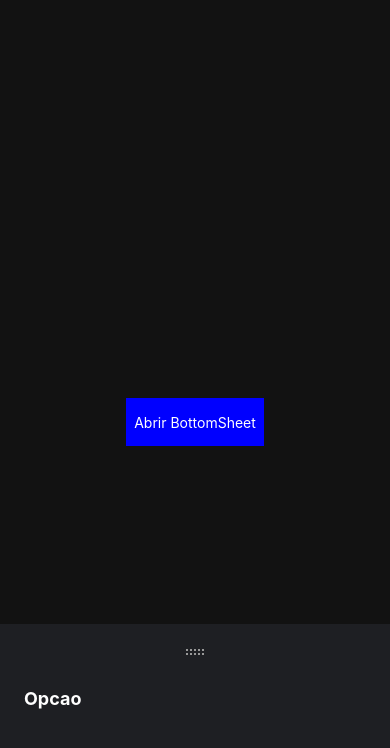
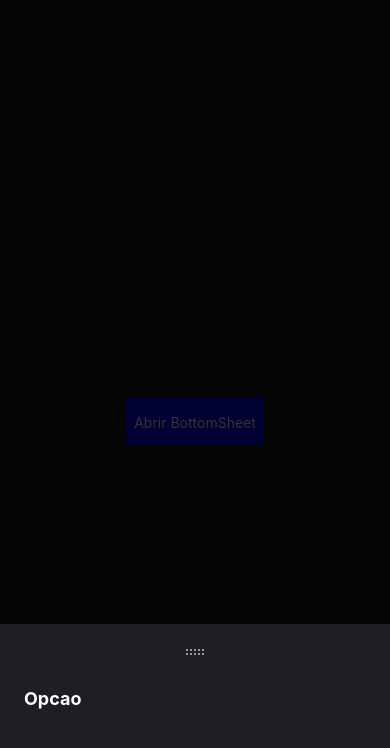
Before and after one commit to godrix/modalize, a React Native app: screen / in a window 390 px wide. Both pictures are taken after a click on the button "Abrir BottomSheet". Shown: the top 748 px of the page. Built offline with nearby package versions, Linux system fonts and the light colour scheme.

Commit message:
chore: add opacity and close in out

```diff
--- a/src/components/BottomSheet/BottomSheet.tsx
+++ b/src/components/BottomSheet/BottomSheet.tsx
@@ -1,7 +1,7 @@
-import React from 'react';
-import { View, StyleSheet, Dimensions, Text } from 'react-native';
-import {MaterialCommunityIcons} from '@expo/vector-icons';
-import {Gesture, GestureDetector} from 'react-native-gesture-handler';
+import React from "react";
+import { View, StyleSheet, Dimensions, Text, Pressable } from "react-native";
+import { MaterialCommunityIcons } from "@expo/vector-icons";
+import { Gesture, GestureDetector } from "react-native-gesture-handler";
 import Animated, {
   useSharedValue,
   withSpring,
@@ -9,56 +9,62 @@ import Animated, {
   runOnJS,
   useAnimatedStyle,
   SlideInDown,
-  SlideOutDown
-} from 'react-native-reanimated';
+  SlideOutDown,
+  FadeIn,
+  FadeOut,
+} from "react-native-reanimated";
 
 const DIMENSION = Dimensions.get("window");
 export const BOTTOM_SHEET_HEIGHT = 220;
 export const SHEET_OVER_DRAG = 20;
 
 type Props = {
-  onClose: ()=>void;
-  visible:boolean;
-}
+  onClose: () => void;
+  visible: boolean;
+};
 
-export function BottomSheet({onClose, visible}:Props) {
-
+export function BottomSheet({ onClose, visible }: Props) {
   const offset = useSharedValue(0);
 
-  const closeBottomSheet = ()=>{
+  const closeBottomSheet = () => {
     offset.value = 0;
     onClose();
-  }
+  };
 
-  const pan = Gesture.Pan().onChange(( event )=>{
+  const pan = Gesture.Pan()
+    .onChange((event) => {
       const offsetDelta = event.changeY + offset.value;
       const clamp = Math.max(-SHEET_OVER_DRAG, offsetDelta);
 
       offset.value = offsetDelta > 0 ? offsetDelta : withSpring(clamp);
-  }).onFinalize(()=>{
-    if(offset.value < BOTTOM_SHEET_HEIGHT / 3){
+    })
+    .onFinalize(() => {
+      if (offset.value < BOTTOM_SHEET_HEIGHT / 3) {
         offset.value = withSpring(0);
-    }else{
-      offset.value =  withTiming(BOTTOM_SHEET_HEIGHT, {}, ()=>{
-        runOnJS(closeBottomSheet)()
+      } else {
+        offset.value = withTiming(BOTTOM_SHEET_HEIGHT, {}, () => {
+          runOnJS(closeBottomSheet)();
         });
       }
-  })
+    });
 
-  const translateY = useAnimatedStyle(()=> ({
-    transform: [{translateY:offset.value}]
-  }))
+  const translateY = useAnimatedStyle(() => ({
+    transform: [{ translateY: offset.value }],
+  }));
 
-  if(!visible){
+  if (!visible) {
     return null;
   }
 
   return (
+    <Animated.View entering={FadeIn} exiting={FadeOut} style={styles.out}>
+      <Pressable style={{flex:1}} onPress={closeBottomSheet} />
       <GestureDetector gesture={pan}>
         <Animated.View
           entering={SlideInDown.springify().damping(15)}
           exiting={SlideOutDown}
-    style={[styles.container, translateY]}>
+          style={[styles.container, translateY]}
+        >
           <MaterialCommunityIcons
             name="drag-horizontal"
             color="#999"
@@ -68,6 +74,7 @@ export function BottomSheet({onClose, visible}:Props) {
           <Text style={styles.title}>Opcao</Text>
         </Animated.View>
       </GestureDetector>
+    </Animated.View>
   );
 }
 
@@ -75,18 +82,24 @@ const styles = StyleSheet.create({
   container: {
     width: DIMENSION.width,
     height: BOTTOM_SHEET_HEIGHT,
-    backgroundColor: '#1e1f23',
-    position: 'absolute',
+    backgroundColor: "#1e1f23",
+    position: "absolute",
     bottom: 0,
   },
-  title:{
+  title: {
     color: "#fff",
     fontSize: 18,
     fontWeight: "bold",
-    margin: 24
+    margin: 24,
   },
-  icon:{
+  out: {
+    width: DIMENSION.width,
+    height: DIMENSION.height,
+    position: "absolute",
+    backgroundColor: "rgba(0, 0, 0, 0.8)",
+  },
+  icon: {
     marginTop: 16,
-    alignSelf: 'center'
-  }
+    alignSelf: "center",
+  },
 });
```
Lines whose indentation alone changed are shown as unchanged.
